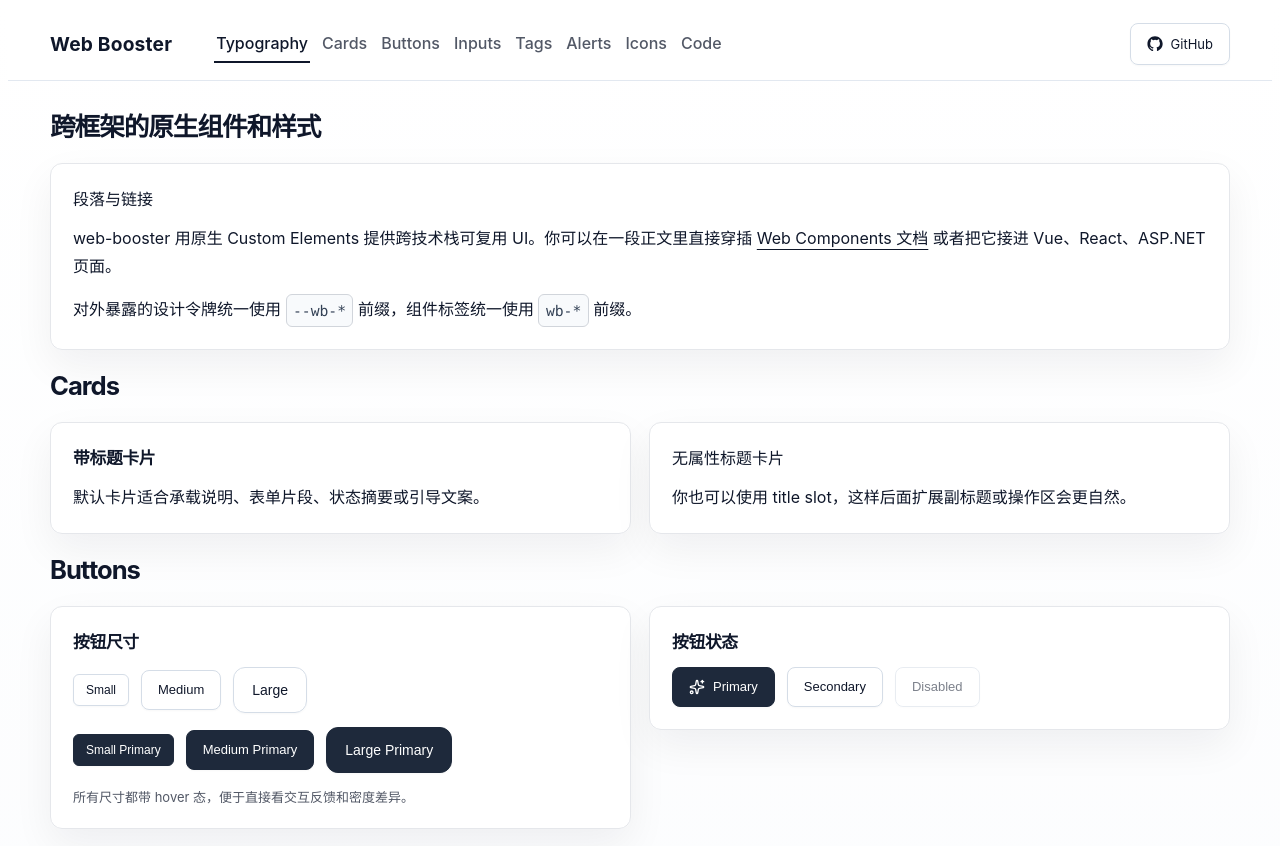
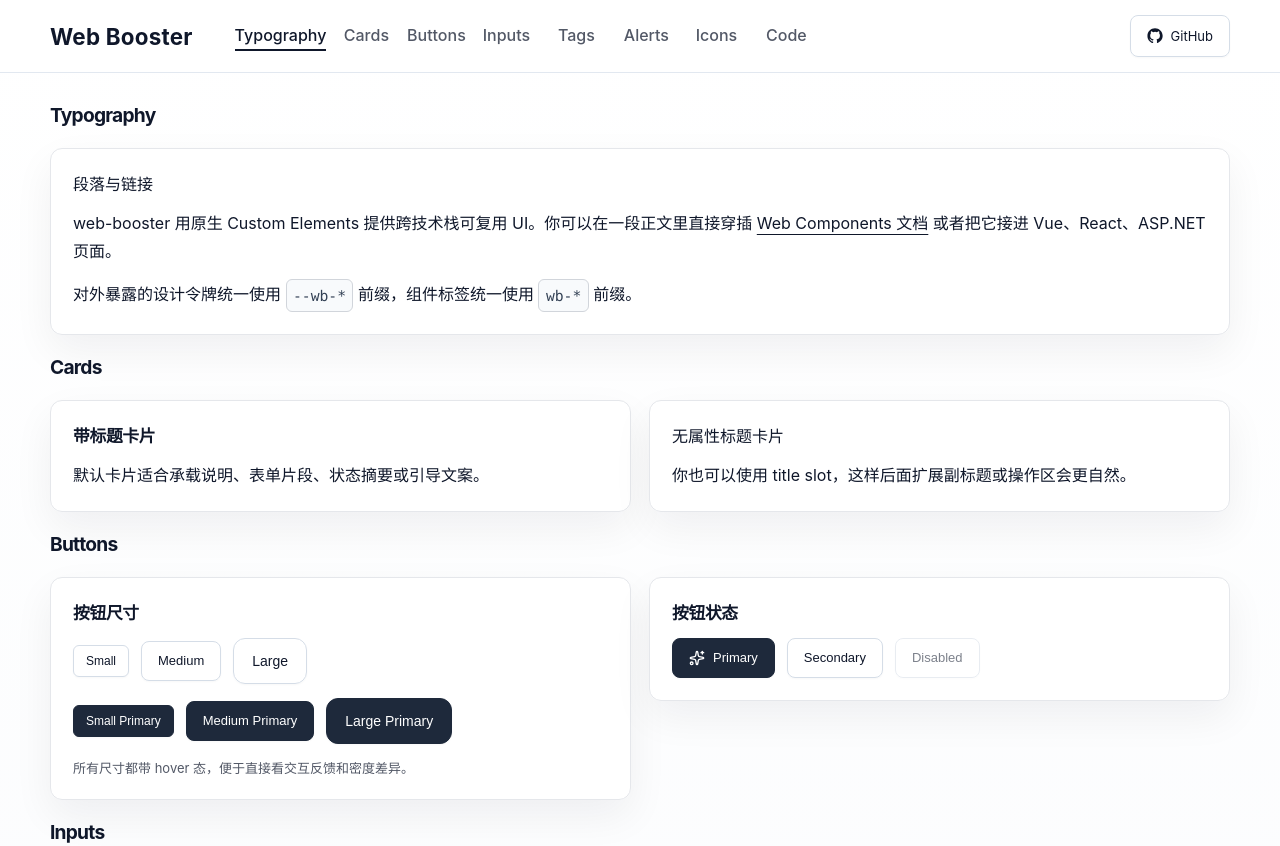
Before and after one commit to cg-zhou/web-booster, a website built with Vite: page index.html in a window 1280 px wide. Shown: the top 846 px of the page. Built offline with nearby package versions, Linux system fonts and the light colour scheme.

Commit message:
optimize UI style

```diff
--- a/demo/main.js
+++ b/demo/main.js
@@ -1,6 +1,33 @@
-import '../src/styles/web-booster.css';
-import '../src/styles/web-booster-demo.css';
 import '../src/index.js';
+
+const navLinks = document.querySelectorAll('.wb-demo-topnav__nav a');
+const sections = Array.from(navLinks).map(link => {
+  const id = link.getAttribute('href')?.slice(1);
+  return id ? document.getElementById(id) : null;
+}).filter(Boolean);
+
+function updateActiveLink() {
+  const scrollY = window.scrollY + 100;
+
+  let activeIndex = 0;
+  for (let i = sections.length - 1; i >= 0; i--) {
+    if (sections[i].offsetTop <= scrollY) {
+      activeIndex = i;
+      break;
+    }
+  }
+
+  navLinks.forEach((link, i) => {
+    if (i === activeIndex) {
+      link.setAttribute('aria-current', 'page');
+    } else {
+      link.removeAttribute('aria-current');
+    }
+  });
+}
+
+window.addEventListener('scroll', updateActiveLink, { passive: true });
+updateActiveLink();
 
 document.addEventListener('click', (event) => {
 	const trigger = event.target.closest('wb-button[data-message-type]');
--- a/index.html
+++ b/index.html
@@ -4,13 +4,15 @@
     <meta charset="UTF-8" />
     <meta name="viewport" content="width=device-width, initial-scale=1.0" />
     <title>Web Booster</title>
+    <link rel="stylesheet" href="/src/styles/web-booster.css" />
+    <link rel="stylesheet" href="/src/styles/web-booster-demo.css" />
   </head>
   <body class="wb-theme">
     <header class="wb-demo-topnav">
       <div class="wb-demo-topnav__inner">
         <div class="wb-demo-topnav__brand">Web Booster</div>
         <nav class="wb-demo-topnav__nav">
-          <a href="#typography" aria-current="page">Typography</a>
+          <a href="#typography">Typography</a>
           <a href="#cards">Cards</a>
           <a href="#buttons">Buttons</a>
           <a href="#inputs">Inputs</a>
@@ -30,7 +32,7 @@
 
     <main class="wb-page wb-stack">
       <section class="wb-stack" id="typography">
-        <h1 class="wb-section-title">跨框架的原生组件和样式</h1>
+        <h1 class="wb-section-title">Typography</h1>
         <wb-card>
           <div slot="title">段落与链接</div>
           <wb-paragraph lead>
--- a/src/styles/web-booster-demo.css
+++ b/src/styles/web-booster-demo.css
@@ -1,11 +1,20 @@
 :root {
   --wb-demo-subtle-text: color-mix(in srgb, var(--wb-text) 72%, white);
+  --wb-demo-divider: #e2e8f0;
+  --wb-nav-hover-bg: #f5f5f5;
+  --wb-nav-active-bg: #0f172a0f;
+  --wb-nav-gap: 10px;
+  --wb-nav-radius: 7px;
 }
 
 *,
 *::before,
 *::after {
   box-sizing: border-box;
+}
+
+body {
+  margin: 0;
 }
 
 .wb-theme {
@@ -54,7 +63,7 @@
 .wb-demo-topnav__brand {
   color: var(--wb-text);
   font-weight: 700;
-  font-size: 1.2rem;
+  font-size: 1.4rem;
   letter-spacing: 0.01em;
   margin-right: 18px;
 }
@@ -74,9 +83,11 @@
   color: var(--wb-demo-subtle-text);
   text-decoration: none;
   font-weight: 500;
-  padding: 8px 2px;
+  padding: 4px 0;
   border-bottom: 2px solid transparent;
   transition: color 0.2s ease, border-color 0.2s ease;
+  min-width: 60px;
+  text-align: center;
 }
 
 .wb-demo-topnav__nav a:hover,
@@ -92,6 +103,7 @@
   display: flex;
   flex-direction: column;
   gap: 22px;
+  scroll-margin-top: 80px;
 }
 
 .wb-grid {
@@ -131,7 +143,7 @@
 
 .wb-section-title {
   margin: 0;
-  font-size: clamp(1.6rem, 1.7vw, 2.4rem);
+  font-size: 1.2rem;
   line-height: 1.1;
   letter-spacing: -0.04em;
 }
--- a/src/styles/web-booster.css
+++ b/src/styles/web-booster.css
@@ -1,32 +1,48 @@
 :root {
+  /* Primary */
   --wb-primary: #1e293b;
   --wb-primary-strong: #0f172a;
+  --wb-primary-light: #1e293b1a;
+
+  /* Success */
+  --wb-success: #16a34a;
+  --wb-success-light: #16a34a1a;
+
+  /* Warning */
+  --wb-warning: #d97706;
+  --wb-warning-light: #d977061a;
+
+  /* Error */
+  --wb-error: #dc2626;
+  --wb-error-light: #dc26261a;
+
+  /* Text */
   --wb-text: #0f172a;
+  --wb-text-muted: #64748b;
+
+  /* Surface */
   --wb-panel: #ffffffeb;
   --wb-panel-strong: #fffffffa;
   --wb-header-bg: #ffffffd6;
+  --wb-input-bg: #ffffff;
+  --wb-input-border: #b0b7bf;
+  --wb-disabled-bg: #f1f5f9;
+
+  /* Border */
   --wb-card-border: #e5e7eb;
   --wb-button-border: #d5dde7;
   --wb-button-border-strong: #c0cada;
+
+  /* Button */
   --wb-button-secondary-bg: #ffffffeb;
   --wb-button-secondary-bg-hover: #fffffffa;
   --wb-button-secondary-text: #0f172a;
+
+  /* Icon */
   --wb-icon-surface: #e8eef5;
   --wb-icon-card-border: #dbe3ec;
-  --wb-demo-divider: #e2e8f0;
-  --wb-nav-hover-bg: #f5f5f5;
-  --wb-nav-active-bg: #0f172a0f;
-  --wb-font-family: -apple-system, BlinkMacSystemFont, 'SF Pro Text', 'Inter', system-ui, sans-serif;
-  --wb-font-family-code: 'SFMono-Regular', Consolas, 'Liberation Mono', Menlo, monospace;
-  --wb-radius-sm: 6px;
-  --wb-radius-md: 8px;
-  --wb-radius-lg: 12px;
-  --wb-shadow-sm: 0 2px 4px #0f172a0d;
-  --wb-shadow: 0 16px 40px #0f172a0f;
-  --wb-shadow-lg: 0 24px 60px #0f172a1a;
-  --wb-code-bg: #f8fafc;
-  --wb-code-text: #334155;
-  --wb-code-border: #d1d5db;
+
+  /* Message */
   --wb-message-info-bg: #fffffff7;
   --wb-message-info-border: #94a3b842;
   --wb-message-info-text: #0f172a;
@@ -39,6 +55,23 @@
   --wb-message-error-bg: #fef2f2fa;
   --wb-message-error-border: #f8717147;
   --wb-message-error-text: #b91c1c;
-  --wb-nav-gap: 10px;
-  --wb-nav-radius: 7px;
+
+  /* Typography */
+  --wb-font-family: -apple-system, BlinkMacSystemFont, 'SF Pro Text', 'Inter', system-ui, sans-serif;
+  --wb-font-family-code: 'SFMono-Regular', Consolas, 'Liberation Mono', Menlo, monospace;
+
+  /* Radius */
+  --wb-radius-sm: 6px;
+  --wb-radius-md: 8px;
+  --wb-radius-lg: 12px;
+
+  /* Shadow */
+  --wb-shadow-sm: 0 2px 4px #0f172a0d;
+  --wb-shadow: 0 16px 40px #0f172a0f;
+  --wb-shadow-lg: 0 24px 60px #0f172a1a;
+
+  /* Code */
+  --wb-code-bg: #f8fafc;
+  --wb-code-text: #334155;
+  --wb-code-border: #d1d5db;
 }
```
